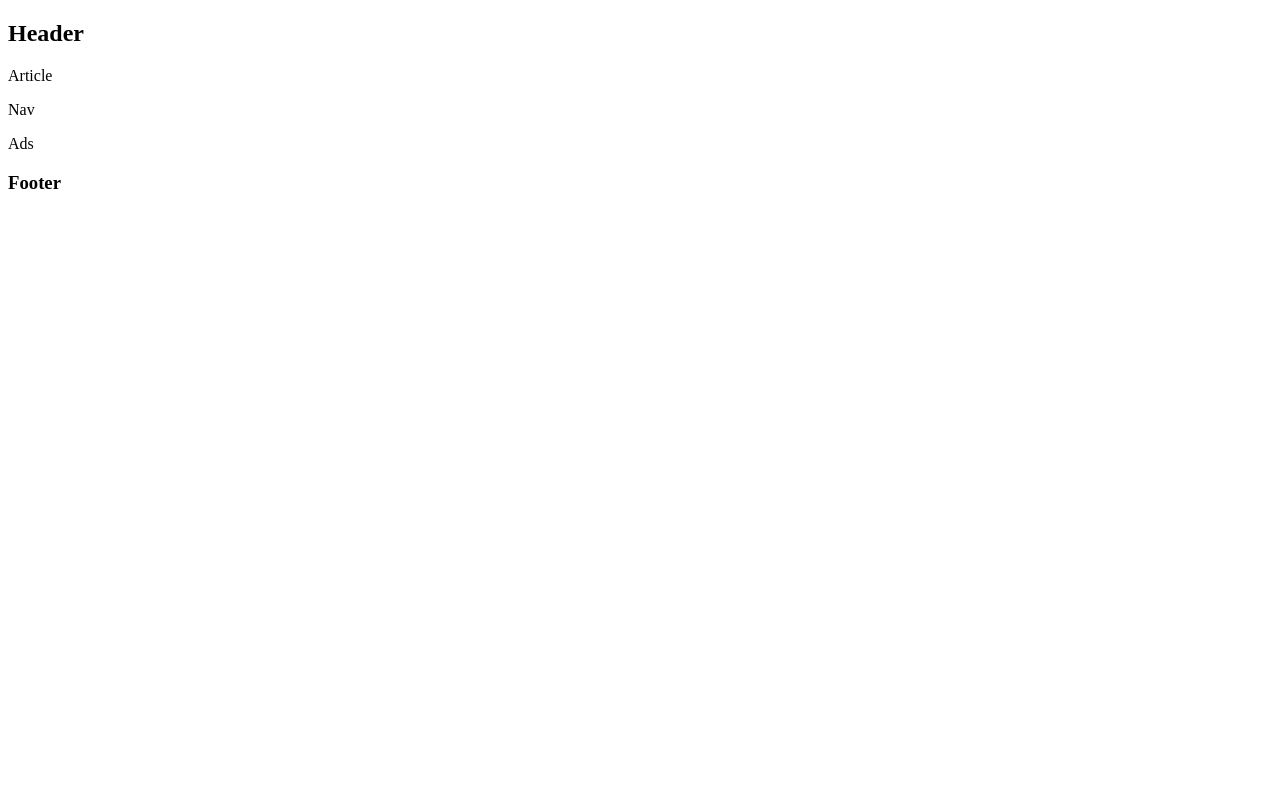
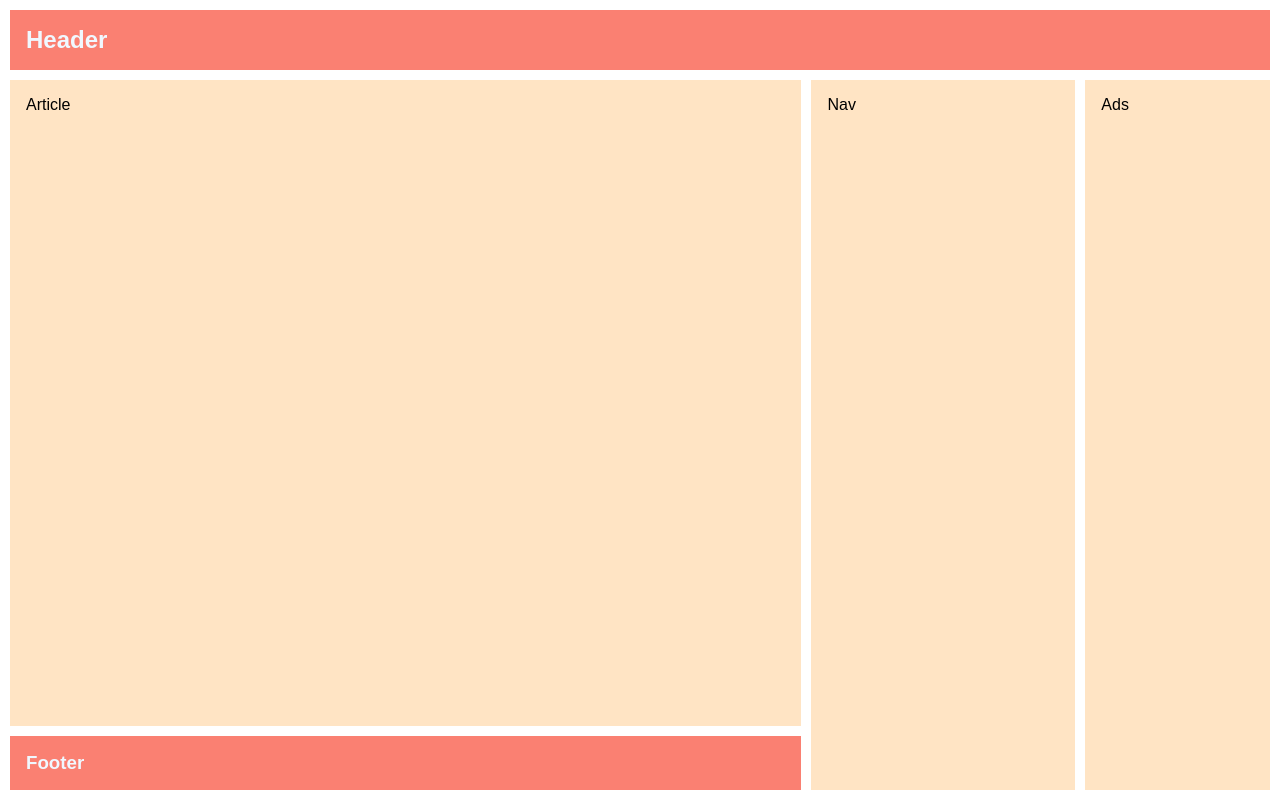
Before and after one commit to rohits-cm/HTML-CSS-Task, a plain HTML site: page index.html in a window 1280 px wide. Drawn offline with Linux system fonts and the light colour scheme.

Commit message:
Update index.html

```diff
--- a/index.html
+++ b/index.html
@@ -4,7 +4,8 @@
     <meta charset="UTF-8">
     <meta http-equiv="X-UA-Compatible" content="IE=edge">
     <meta name="viewport" content="width=device-width, initial-scale=1.0">
-    <title>Document</title>
+    <title>Task2 : HTML & CSS</title>
+    <link rel="stylesheet" href="style.css">
 </head>
 <body>
     <header>
```
